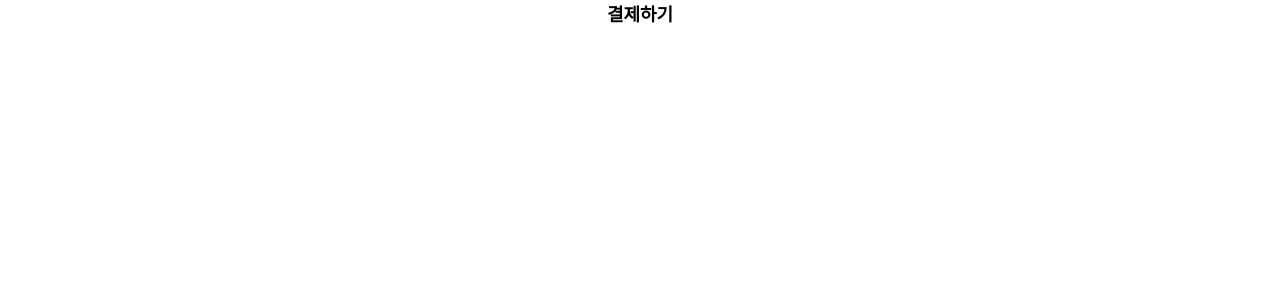
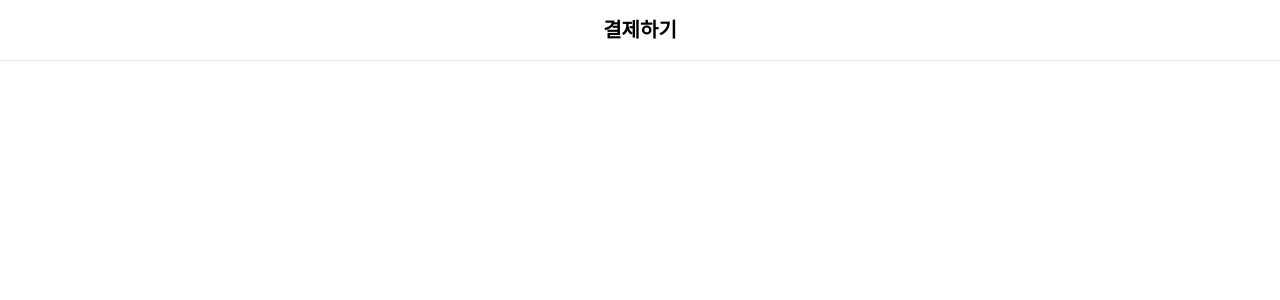
Before and after one commit to 1z-Labs/mytarot-client, a Vue app: page /payments in a window 1280 px wide. Shown: the top 300 px of the page. Built offline with nearby package versions, Linux system fonts and the light colour scheme.

Commit message:
feat. 결제창 앱바 생성

```diff
--- a/src/views/PaymentScreen.vue
+++ b/src/views/PaymentScreen.vue
@@ -5,8 +5,9 @@ export default {
 </script>
 
 <template>
-  <div class="flex items-center justify-center">
-    <p class="text-lg font-bold">결제하기</p>
+  <!--앱바-->
+  <div class="py-4 flex items-center justify-center border-b border-gray-200">
+    <p class="text-xl font-bold">결제하기</p>
   </div>
 </template>
 
```
